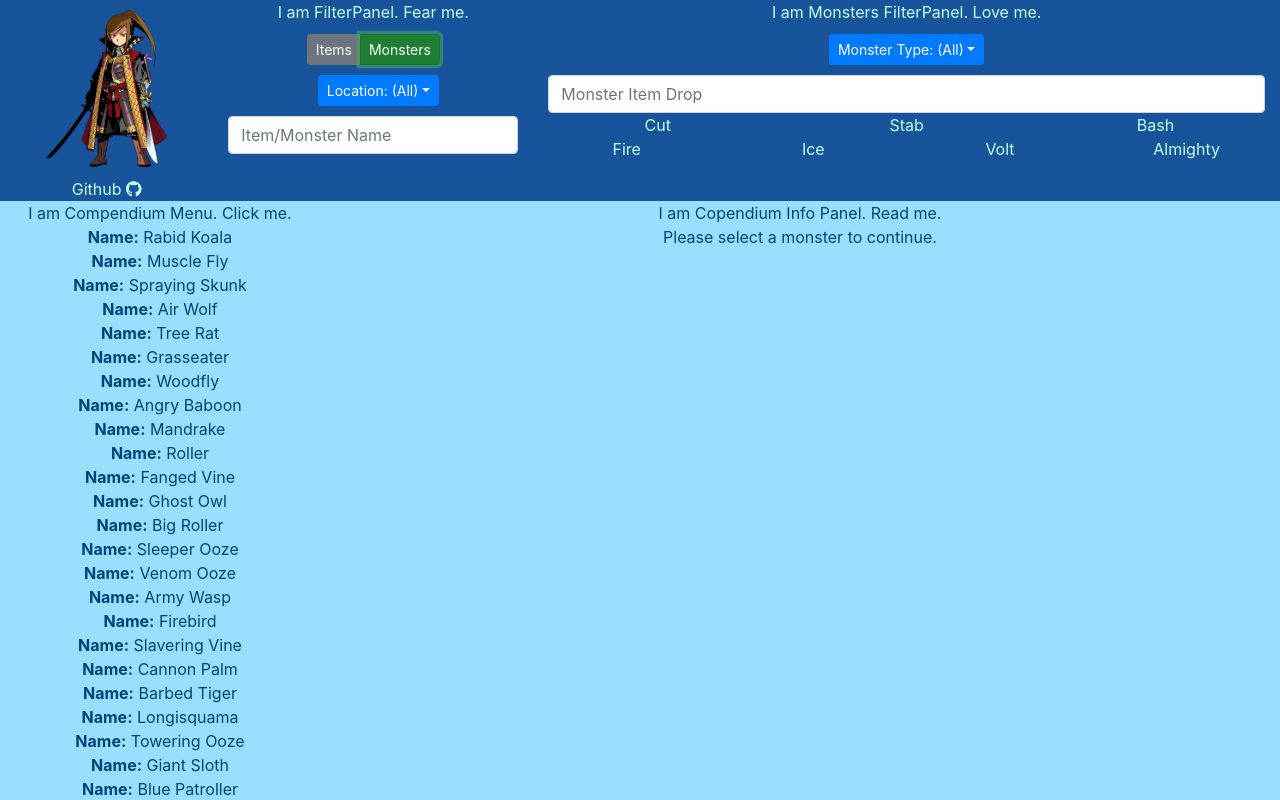
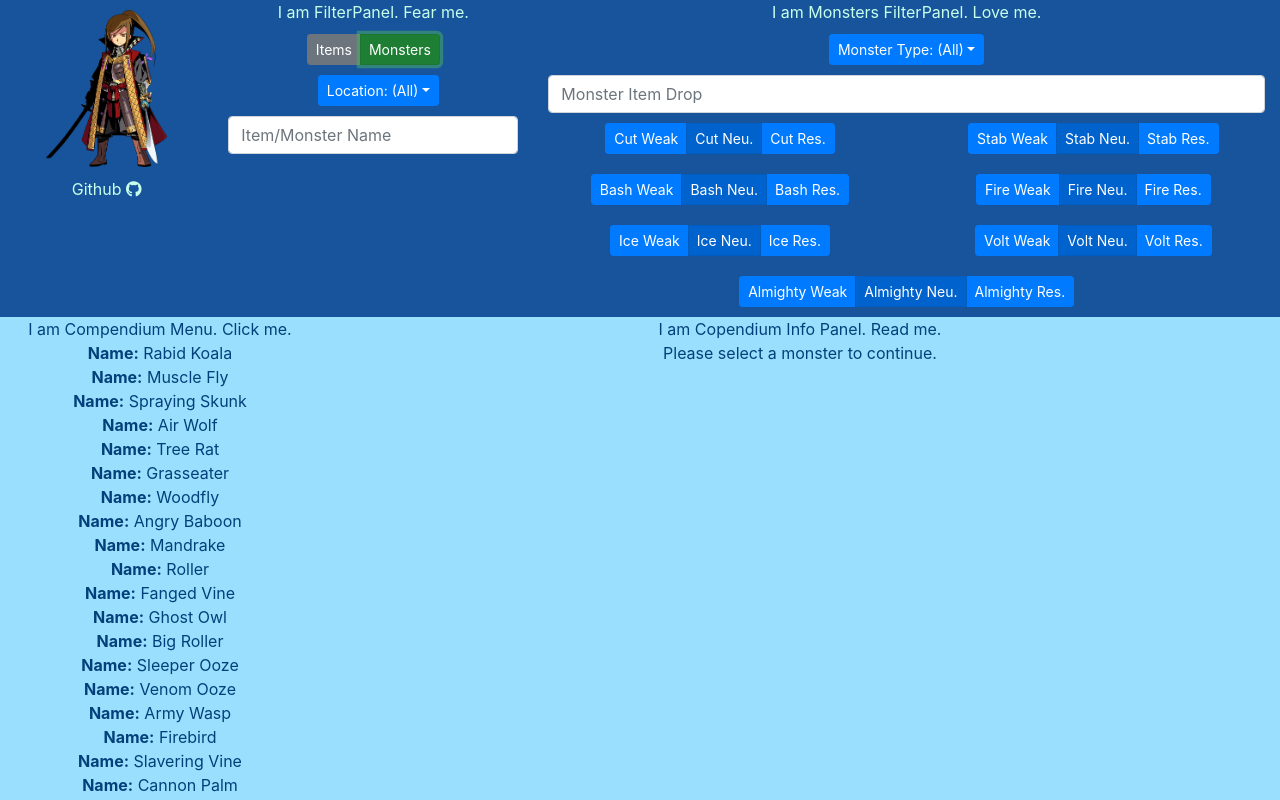
Before and after one commit to aturfah/eon-codex, a React (Create React App) app: page / in a window 1280 px wide. Both pictures are taken after a click on the label "Monsters". Shown: the top 800 px of the page. Built offline with nearby package versions, Linux system fonts and the light colour scheme.

Commit message:
Change button sizes

```diff
--- a/src/FilterPanel/FilterPanel.js
+++ b/src/FilterPanel/FilterPanel.js
@@ -1,7 +1,7 @@
 import React, { Component } from 'react';
 import Image from 'react-bootstrap/Image';
 import './FilterPanel.css';
-import { isNumber } from '../helpers';
+import { isNumber, buildVulnerabilityButtons } from '../helpers';
 
 import Container from 'react-bootstrap/Container'
 import Col from 'react-bootstrap/Col';
@@ -37,6 +37,8 @@ class FilterPanel extends Component {
     this.minCostFilterType = this.minCostFilterType.bind(this);
     this.maxCostFilterType = this.maxCostFilterType.bind(this);
     this.monsterDropFilterType = this.monsterDropFilterType.bind(this);
+    this.buildMonsterDmgVulnerabilityButtons = this.buildMonsterDmgVulnerabilityButtons.bind(this);
+    this.monsterDmgVulnerabilityToggle = this.monsterDmgVulnerabilityToggle.bind(this);
     this.toggleItemFlagOn();
   }
 
@@ -350,21 +352,26 @@ class FilterPanel extends Component {
 
   buildMonsterDmgVulnerabilityButtons() {
     const columns = [];
+    const clickToggle = this.monsterDmgVulnerabilityToggle;
     ['Cut', 'Stab', 'Bash', 'Fire', 'Ice', 'Volt', 'Almighty'].forEach(function (name) {
-      let width = 3;
-      if (['Cut', 'Stab', 'Bash'].includes(name)) {
-        width = 4
+      let width = 6;
+      if (name == 'Almighty') {
+        width = 12;
       }
       columns.push(<Col xs={width}
         ref="doot"
       >
-        {name}
+        {buildVulnerabilityButtons(name, clickToggle)}
       </Col>)
     });
 
     return (<Row>
       {columns}
     </Row>)
+  }
+
+  monsterDmgVulnerabilityToggle() {
+    console.log("SOMETHING GOT TOGGLED!!!!")
   }
 
   /**
```
